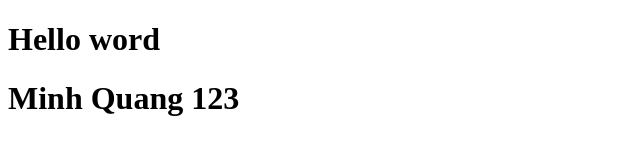
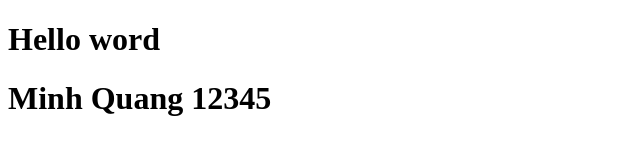
Before and after one commit to minhquang31122000/devops_vti, a website: page index.html in a window 1280 px wide. Shown: the full height of the page, 0-640 px from the left. Drawn offline with Linux system fonts and the light colour scheme.

Commit message:
Update index.html

```diff
--- a/index.html
+++ b/index.html
@@ -7,6 +7,6 @@
   </head>
   <body>
     <h1>Hello word</h1>
-    <h1>Minh Quang 123</h1>
+    <h1>Minh Quang 12345</h1>
   </body>
 </html>
```
